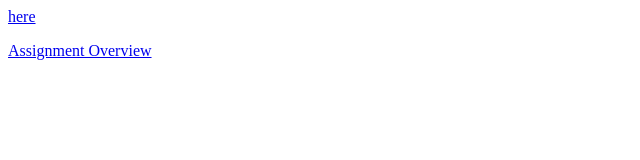
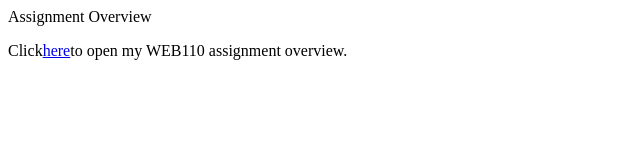
Before and after one commit to MikMik4/MikMik4, a plain HTML site: page index.html in a window 1280 px wide. Shown: the whole page, without its empty margins (0-640 px from the left). Drawn offline with Linux system fonts and the light colour scheme.

Commit message:
Update index.html

```diff
--- a/index.html
+++ b/index.html
@@ -5,8 +5,7 @@
     <title>Mikah Taylor</title>
   </head>
   <body>
-   <a href="https://mikmik4.github.io">here</a>
-    <p><a href="MikMik4.github.io/web110
-/index.html">Assignment Overview</a></p>
+    <h>Assignment Overview</h>
+    <p>Click<a href="https://mikmik4.github.io">here</a>to open my WEB110 assignment overview.</p>
   </body>
 </html>
```
